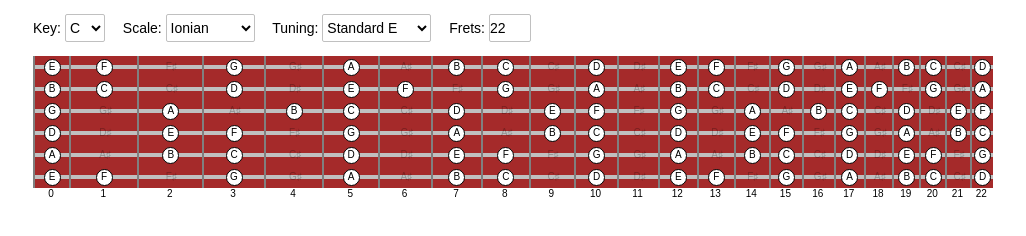
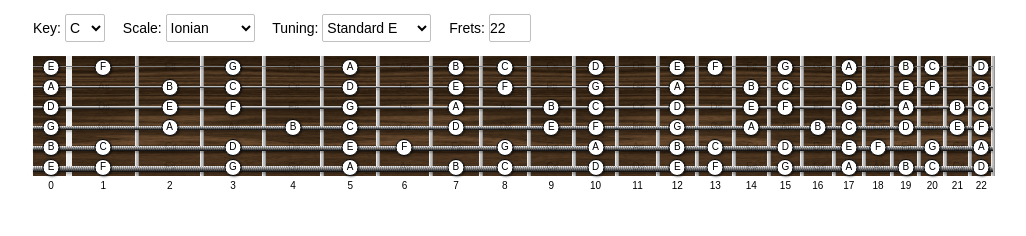
Before and after one commit to siiptuo/fides, a plain HTML site: page index.html in a window 1280 px wide. Shown: the whole page, without its empty margins (127-1153 px from the left). Drawn offline with Linux system fonts and the light colour scheme.

Commit message:
Update fretboard style

```diff
--- a/bundle.js
+++ b/bundle.js
@@ -38,7 +38,7 @@ function generateFretWidths(count) {
 }
 
 function changeScale(scale, key) {
-    const frets = Array.from(document.getElementsByClassName('fretboard-fret2'));
+    const frets = Array.from(document.getElementsByClassName('fretboard-fret-text'));
     for (var fret of frets) {
         fret.classList.remove('selected');
     }
@@ -58,8 +58,20 @@ function changeScale(scale, key) {
 
 function changeTuning(tuning, fretWidths) {
     fretboard.innerHTML = '';
+    fretboard.style.height = 2 * tuning.length + 'em';
+
     for (let i = 0; i < 12; i++) {
         noteFretMap[i] = [];
+    }
+
+    for (let j = tuning.length - 1; j >= 0; j--) {
+        const string = fretboard.appendChild(document.createElement('div'));
+        string.className = 'fretboard-string';
+        if (j >= Math.floor(tuning.length / 2)) {
+            string.className += ' fretboard-string-wound';
+        }
+        string.style.height = 1 + j + 'px';
+        string.style.top = 1 + (2) * j + 'em';
     }
 
     for (let i = 0; i < fretWidths.length; i++) {
@@ -67,20 +79,31 @@ function changeTuning(tuning, fretWidths) {
         fret.className = 'fretboard-fret';
         fret.style.width = fretWidths[i] + '%';
 
+        const actualFret = fret.appendChild(document.createElement('div'));
+        actualFret.className = i === 0 ? 'fretboard-nut' : 'fretboard-actual-fret';
+
+        const number = fret.appendChild(document.createElement('div'));
+        number.className = 'fretboard-fret-number';
+        number.textContent = i;
+    }
+
+    let fretWidthSum = 0;
+
+    for (let i = 0; i < fretWidths.length; i++) {
         for (let j = tuning.length - 1; j >= 0; j--) {
-            const fret2 = fret.appendChild(document.createElement('div'));
             const noteIndex = (tuning[j] + i) % 12;
             const note = notes[noteIndex];
-            fret2.className = 'fretboard-fret2';
 
-            const text = fret2.appendChild(document.createElement('span'));
-            text.className = 'fretboard-fret-text';
-            text.textContent = note;
-            noteFretMap[noteIndex].push(fret2);
+            const fret = fretboard.appendChild(document.createElement('div'));
+            fret.className = 'fretboard-fret-text';
+            fret.style.top = 0.25 + 2 * j + 'em';
+            fret.style.left = fretWidthSum + fretWidths[i] / 2 + '%';
+            fret.textContent = note;
+
+            noteFretMap[noteIndex].push(fret);
         }
 
-        const number = fret.appendChild(document.createElement('div'));
-        number.textContent = i;
+        fretWidthSum += fretWidths[i];
     }
     localStorage.setItem('tuning', tuningToString(tuning));
     tuningSelect.value = tuningToString(tuning);
--- a/style.css
+++ b/style.css
@@ -29,35 +29,77 @@ form {
     cursor: default;
     text-align: center;
     font-size: 10px;
+    background-image: url(fretboard.png);
+    background-size: 256px;
+    background-position: center;
+    position: relative;
+}
+
+.fretboard-string {
+    background: linear-gradient(white, black);
+    box-shadow: 0 2px 2px rgba(0, 0, 0, 0.25);
+    position: absolute;
+    right: 0;
+    left: 0;
+    z-index: 1;
+}
+
+.fretboard-string-wound {
+    background: linear-gradient(transparent, black), repeating-linear-gradient(75deg, silver, silver 1px, white 1px, white 2px);
 }
 
 .fretboard-fret {
     display: inline-block;
     box-sizing: border-box;
+    position: relative;
+    height: 100%;
 }
 
-.fretboard-fret2 {
-    background: linear-gradient(to bottom, brown 0%, brown 39%, silver 40%, silver 60%, brown 61%, brown 100%);
-    border-left: 2px solid gray;
-    padding: 0.5em;
+.fretboard-fret-number {
+    position: absolute;
+    bottom: -1.5em;
+    text-align: center;
+    right: 0;
+    left: 0;
+}
+
+.fretboard-nut {
+    width: 6px;
+    position: absolute;
+    top: 0;
+    right: -3px;
+    bottom: 0;
+    background: linear-gradient(to right, white, #eee 20%, #eee 80%, #eee);
+}
+
+.fretboard-actual-fret {
+    width: 4px;
+    position: absolute;
+    top: 0;
+    right: -2px;
+    bottom: 0;
+    background: linear-gradient(to right, white, silver 40%, silver 60%, gray);
 }
 
 .fretboard-fret-text {
     display: inline-block;
-    border-radius: 50%;
+    position: absolute;
+    z-index: 2;
+    transform: translateX(-50%);
     padding: 0.25em;
-    margin: -0.25em;
     width: 1em;
     height: 1em;
     line-height: 1em;
+    border-radius: 50%;
     color: rgba(0, 0, 0, 0.25);
     background-color: transparent;
     border: 1px solid transparent;
     transition: all 250ms linear;
 }
 
-.fretboard-fret2.selected .fretboard-fret-text {
+.fretboard-fret-text.selected {
     background-color: white;
     border-color: black;
     color: black;
+    box-shadow: 1px 1px 2px rgba(0, 0, 0, 0.5);
 }
```
Also changed, not shown: fretboard.png (added).
